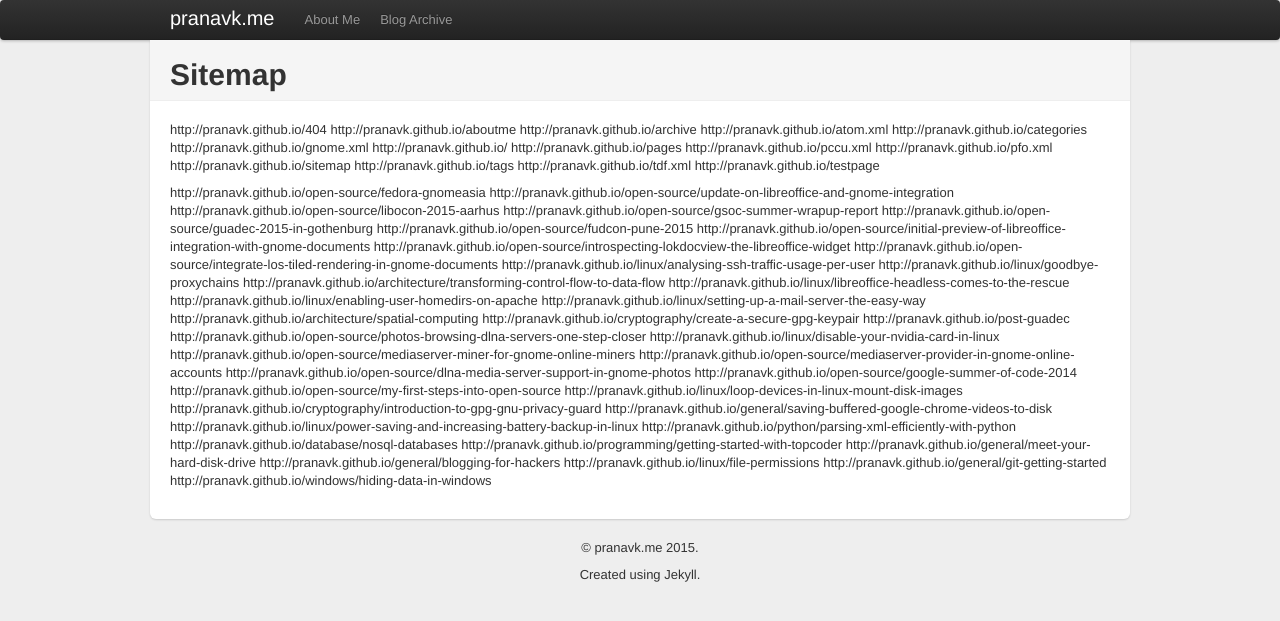
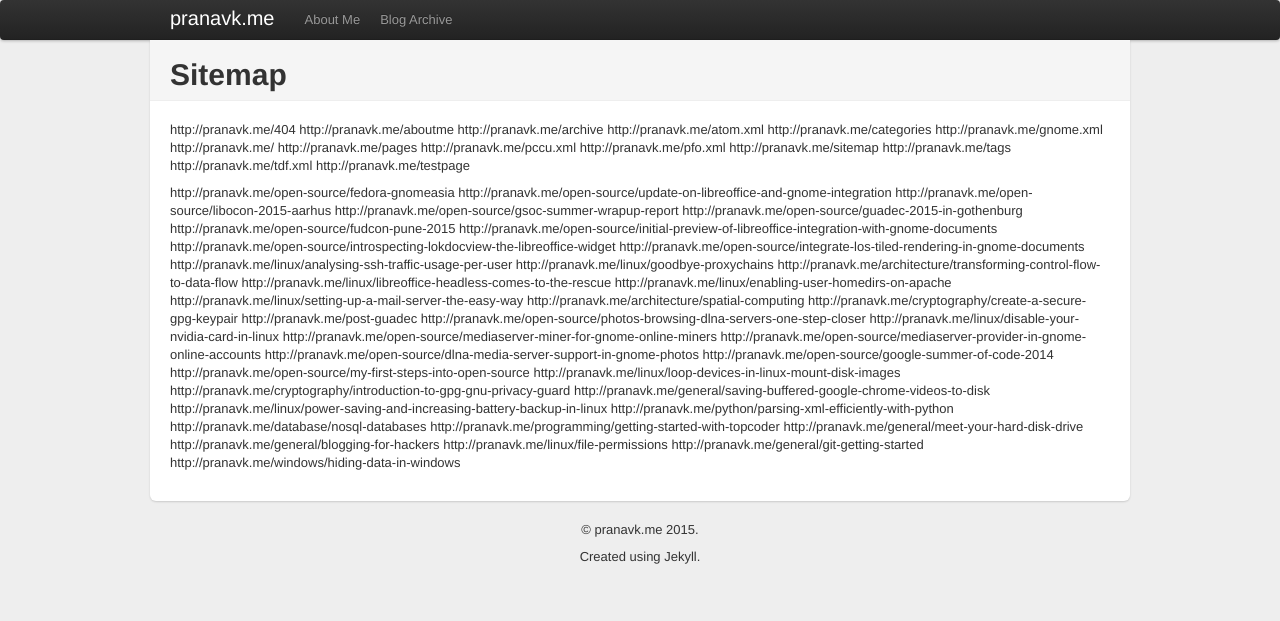
Before and after one commit to pranavk/pranavk.me, a Jekyll site: the page built from sitemap.md, in a window 1280 px wide. Shown: the top 621 px of the page. Built offline with Jekyll 4.4.1, drawn with Linux system fonts in a browser that asks for light colours; part of the change alters nothing that is shown.

Commit message:
Update credentials

```diff
--- a/_config.yml
+++ b/_config.yml
@@ -12,7 +12,7 @@ title : pranavk.me
 tagline: personal blog !
 author :
   name : Pranav Kant
-  email : pranavk@gnome.org
+  email : pranav913@gmail.com
   github : pranavk
   twitter : pranvk
 
@@ -29,7 +29,7 @@ markdown: kramdown
 # Else if you are pushing to username.github.com, replace with your username.
 # Finally if you are pushing to a GitHub project page, include the project name at the end.
 #
-production_url : http://pranavk.github.io
+production_url : http://pranavk.me
 
 # All Jekyll-Bootstrap specific configurations are namespaced into this hash
 #
```
